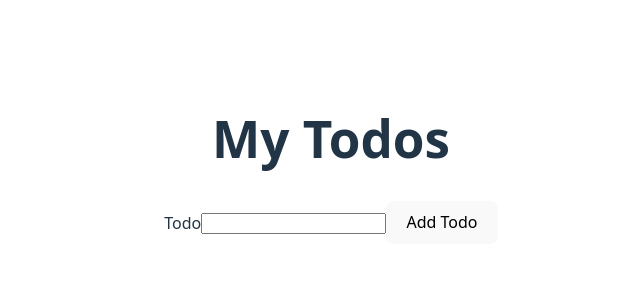
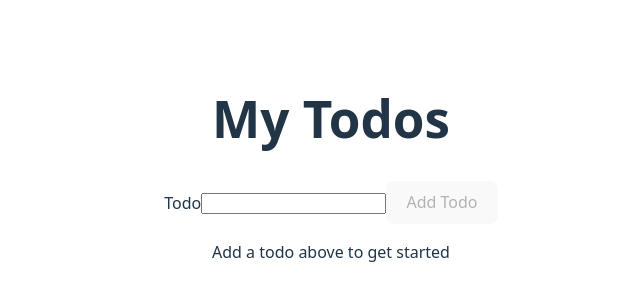
Before and after one commit to hlimbachiya1/ctd_jay, a React (Vite) app: page / in a window 1280 px wide. Shown: the part 232-532 px from the top of the page, without its empty margins (309-949 px from the left). Built offline with nearby package versions, Linux system fonts and the light colour scheme.

Commit message:
Implement conditional rendering and controlled components

```diff
--- a/src/App.jsx
+++ b/src/App.jsx
@@ -7,15 +7,27 @@ function App() {
     const [todoList, setTodoList] = useState([]);
 
     const handleAddTodo = (newTodo) => {
-	setTodoList([...todoList, newTodo]);
+        const todoWithCompletion = {...newTodo, isCompleted:false};
+	setTodoList([...todoList, todoWithCompletion]);
     };
+
+    const completeTodo = (id) => {
+        const updatedTodos = todoList.map(todo => {
+            if (todo.id === id)
+                {return {...todo, isCompleted: true};
+            }
+            return todo;
+        });
+        setTodoList(updatedTodos);
+    }
 
     return (
         <div>
             <h1> My Todos</h1>
             <TodoForm onAddTodo={handleAddTodo} />  {/* Pass the function */}
 
-            <TodoList todoList={todoList}/>  {/* Pass todoList as prop */}
+            <TodoList todoList={todoList}
+                      onCompleteTodo={completeTodo}/>  {/* Pass todoList as prop */}
         </div>
     )
 }
--- a/src/TodoForm.jsx
+++ b/src/TodoForm.jsx
@@ -1,36 +1,39 @@
-import { useRef } from 'react';
+import { useRef, useState } from 'react';
 
 function TodoForm({ onAddTodo }) {
 
     const todoTitleInput = useRef();
+    const [workingTodo, setWorkingTodo] = useState('');
 
-    // Define handler exactly as given in assignment
     function handleAddTodo(event) {
         event.preventDefault();
-        console.dir(event.target);
-
-        const title = event.target.title.value;
 
         const newTodo = {
             id: Date.now(),
-            title: title
+            title: workingTodo
         };
 
-        onAddTodo(newTodo);  // calling parent function
-
-        event.target.title.value = "";  // Clears input
-
+        onAddTodo(newTodo);         // calling parent function
+        setWorkingTodo('');         // clear input after submission
         todoTitleInput.current.focus();  // Refocus the input
     }
 
     return (
-      <form onSubmit={handleAddTodo}>
-        <label htmlFor="todoTitle">Todo</label>
-        <input type="text" id="todoTitle"
-        name = "title" ref = {todoTitleInput} />
-        <button type="submit">Add Todo</button>
-      </form>
-    )
-  }
+        <form onSubmit={handleAddTodo}>
+            <label htmlFor="todoTitle">Todo</label>
+            <input
+                type="text"
+                id="todoTitle"
+                name = "title"
+                ref = {todoTitleInput}
+                value = {workingTodo}
+                onChange={(e) => setWorkingTodo(e.target.value)}
+            />
+            <button type="submit" disabled={workingTodo === ''}>
+                Add Todo
+            </button>
+        </form>
+    );
+}
 
-  export default TodoForm
+export default TodoForm;
--- a/src/TodoList.jsx
+++ b/src/TodoList.jsx
@@ -1,14 +1,25 @@
 import TodoListItem from './TodoListItem.jsx';
 
-function TodoList({ todoList }) {
+function TodoList({ todoList, onCompleteTodo }) {
+  const filteredTodoList = todoList.filter((todo) => !todo.isCompleted);
 
-    return (
+  return (
+    <>
+      {filteredTodoList.length === 0 ? (
+        <p>Add a todo above to get started</p>
+      ) : (
         <ul>
-            {todoList.map(todo => (
-                <TodoListItem key={todo.id} todo={todo} />
-            ))}
+          {filteredTodoList.map((todo) => (
+            <TodoListItem
+              key={todo.id}
+              todo={todo}
+              onCompleteTodo={onCompleteTodo}
+            />
+          ))}
         </ul>
-    )
+      )}
+    </>
+  );
 }
 
-export default TodoList
+export default TodoList;
--- a/src/TodoListItem.jsx
+++ b/src/TodoListItem.jsx
@@ -1,6 +1,15 @@
-function TodoListItem({ todo }) {
+function TodoListItem({ todo, onCompleteTodo }) {
   return (
-    <li>{todo.title}</li>
+      <li>
+          <form>
+              <input
+                  type = "checkbox"
+                  checked = {todo.isCompleted}
+                  onChange = {() => onCompleteTodo(todo.id)}
+              />
+              {todo.title}
+          </form>
+      </li>
   );
 }
 
```
